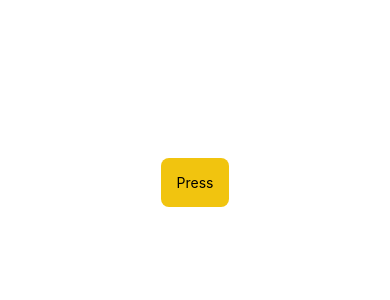
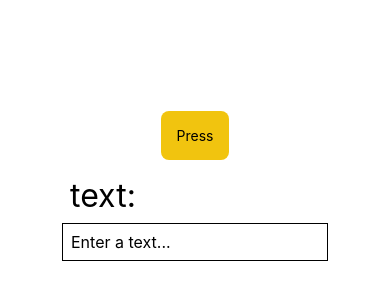
Before and after one commit to dev-t2/learn-prisma, a React Native app in the folder 02.component/: screen / in a window 390 px wide. Shown: the part 240-540 px from the top of the page. Built offline with nearby package versions, Linux system fonts and the light colour scheme.

Commit message:
onChangeText Event Update

```diff
--- a/02.component/App.tsx
+++ b/02.component/App.tsx
@@ -1,7 +1,7 @@
 import React, { FC, memo } from 'react';
 import { StyleSheet, View } from 'react-native';
 
-import { EventButton } from './components';
+import { EventButton, EventInput } from './components';
 
 const styles = StyleSheet.create({
   container: {
@@ -20,6 +20,7 @@ const App: FC = () => {
   return (
     <View style={styles.container}>
       <EventButton />
+      <EventInput />
     </View>
   );
 };
--- a/02.component/components/Counter.tsx
+++ b/02.component/components/Counter.tsx
@@ -1,6 +1,6 @@
 import React, { FC, memo, useCallback, useState } from 'react';
 import { StyleSheet, Text, View } from 'react-native';
-import { PressableButton } from '.';
+import { PressableButton } from '../components';
 
 const styles = StyleSheet.create({
   container: {
--- /dev/null
+++ b/02.component/components/EventInput.tsx
@@ -0,0 +1,35 @@
+import React, { FC, memo, useCallback, useState } from 'react';
+import { StyleSheet, Text, TextInput, View } from 'react-native';
+
+const styles = StyleSheet.create({
+  text: {
+    margin: 8,
+    fontSize: 32,
+  },
+  textInput: {
+    borderWidth: 1,
+    padding: 8,
+    fontSize: 16,
+  },
+});
+
+const EventInput: FC = () => {
+  const [text, setText] = useState('');
+
+  const onChangeText = useCallback((text) => {
+    setText(text);
+  }, []);
+
+  return (
+    <View>
+      <Text style={styles.text}>text: {text}</Text>
+      <TextInput
+        style={styles.textInput}
+        placeholder="Enter a text..."
+        onChangeText={onChangeText}
+      />
+    </View>
+  );
+};
+
+export default memo(EventInput);
--- a/02.component/components/index.ts
+++ b/02.component/components/index.ts
@@ -1,3 +1,4 @@
 export { default as Counter } from './Counter';
 export { default as EventButton } from './EventButton';
+export { default as EventInput } from './EventInput';
 export { default as PressableButton } from './PressableButton';
```
